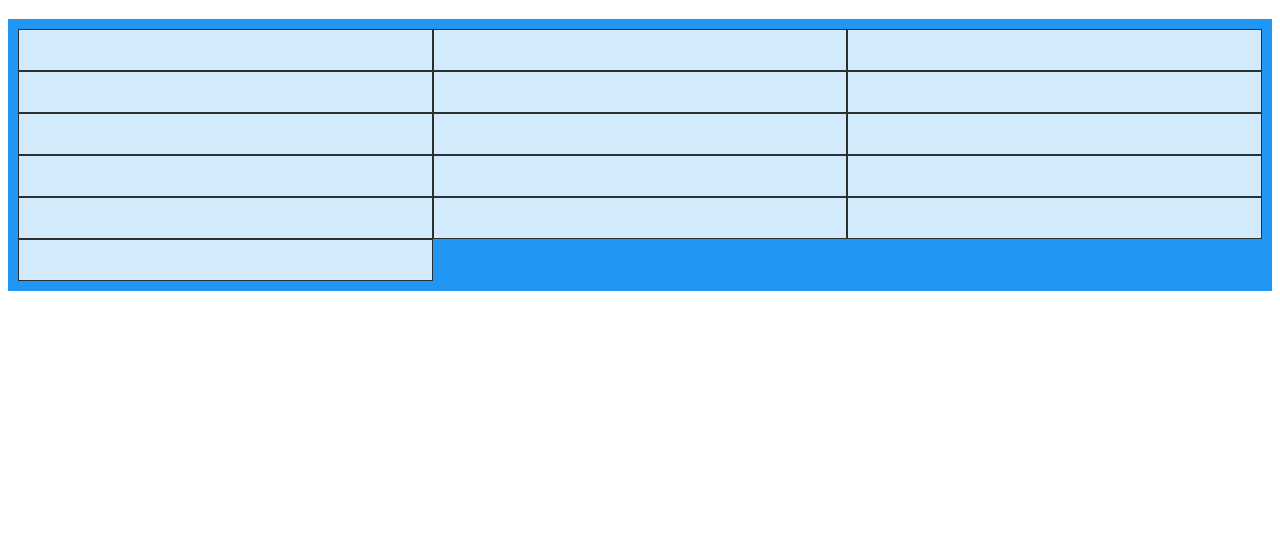
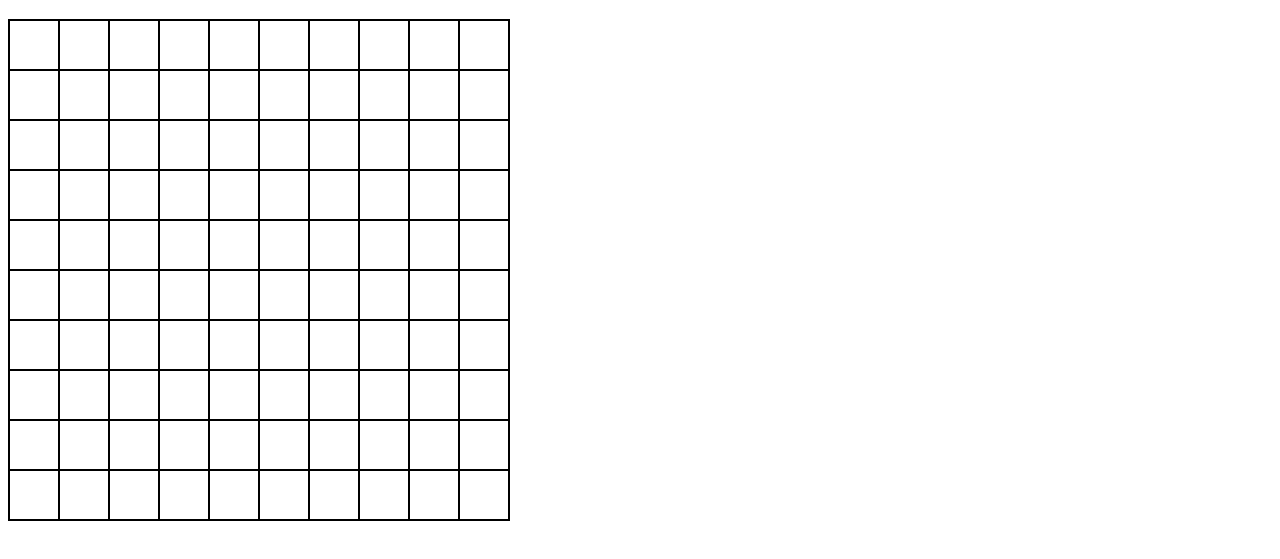
Before and after one commit to ahanasi/etch-a-sketch, a plain HTML site: page index.html in a window 1280 px wide. Shown: the part 61-620 px from the top of the page. Drawn offline with Linux system fonts and the light colour scheme.

Commit message:
Update grid styles
If applied, this commit applies a fixed height and width to the
grid container. The number of rows and columns in the grid are dynamically
generated and are styled to make equal use of free space in the grid.

```diff
--- a/css/styles.css
+++ b/css/styles.css
@@ -1,18 +1,24 @@
+:root {
+    --colNum: 0;
+    --rowNum: 0;
+  }
+
 header{
    text-align: center;
 }
 
 .grid-container {
     display: grid;
-    grid-template-columns: auto auto auto;
-    background-color: #2196F3;
-    padding: 10px;
+    width: 500px;
+    height: 500px;
+    justify-content: center;
+    align-content: center;
+    border: 1px solid black;
+    grid-template-columns: repeat(var(--colNum), 1fr);
+    grid-template-rows: repeat(var(--colNum), 1fr);
 }
 
 .grid-item {
-    background-color: rgba(255, 255, 255, 0.8);
-    border: 1px solid rgba(0, 0, 0, 0.8);
-    padding: 20px;
-    font-size: 30px;
-    text-align: center;
+    border:1px solid black;
+
   }
--- a/js/scripts.js
+++ b/js/scripts.js
@@ -1,6 +1,11 @@
 const gridContainer = document.querySelector(".grid-container");
 let i = 0;
-while (i<16){
+let gridSize = 10;
+document.documentElement.style.setProperty("--colNum", gridSize);
+document.documentElement.style.setProperty("--rowNum", gridSize);
+
+
+while (i<Math.pow(gridSize,2)){
     const grid = document.createElement('div');
     grid.className = "grid-item";
     gridContainer.append(grid);
```
